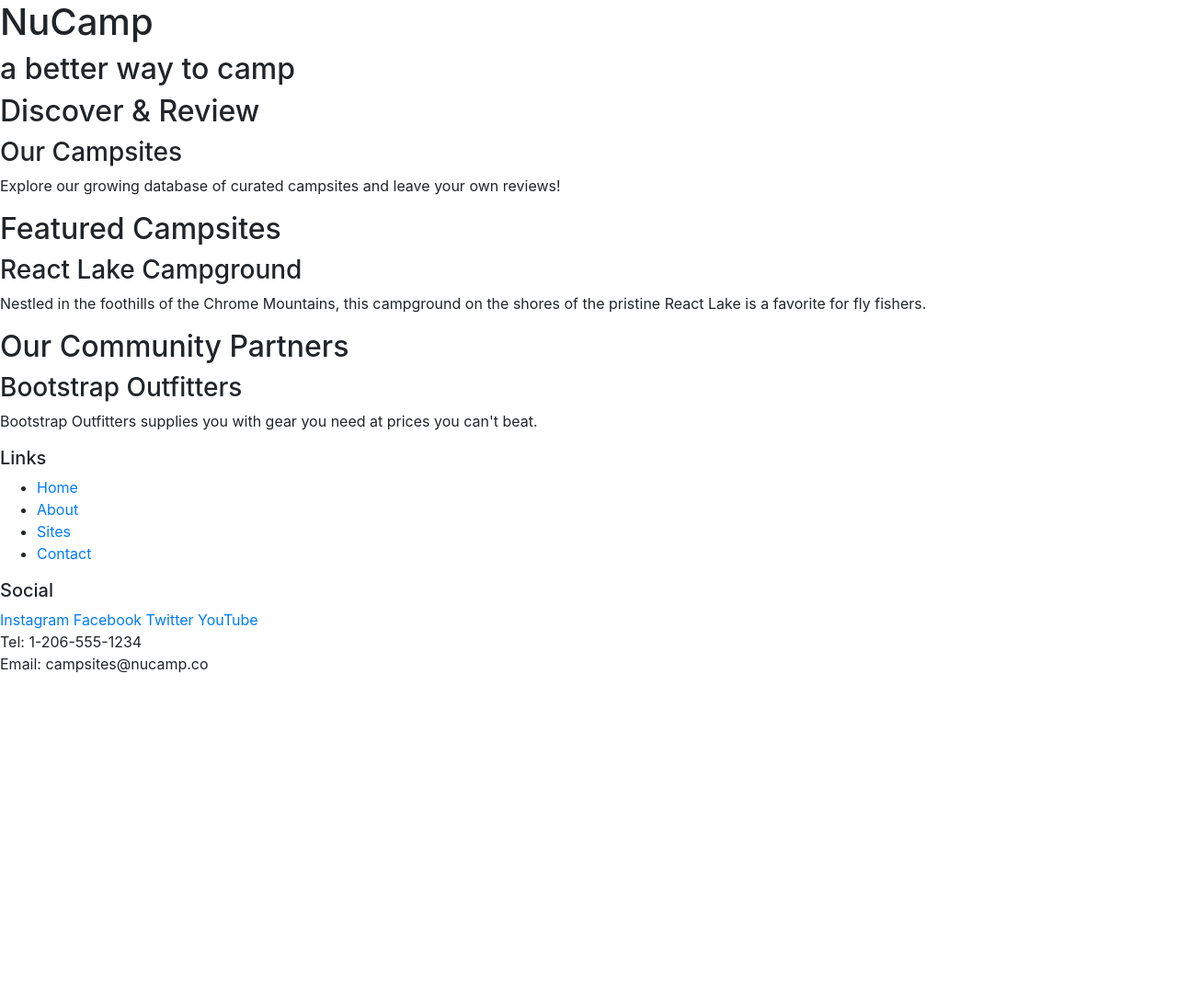
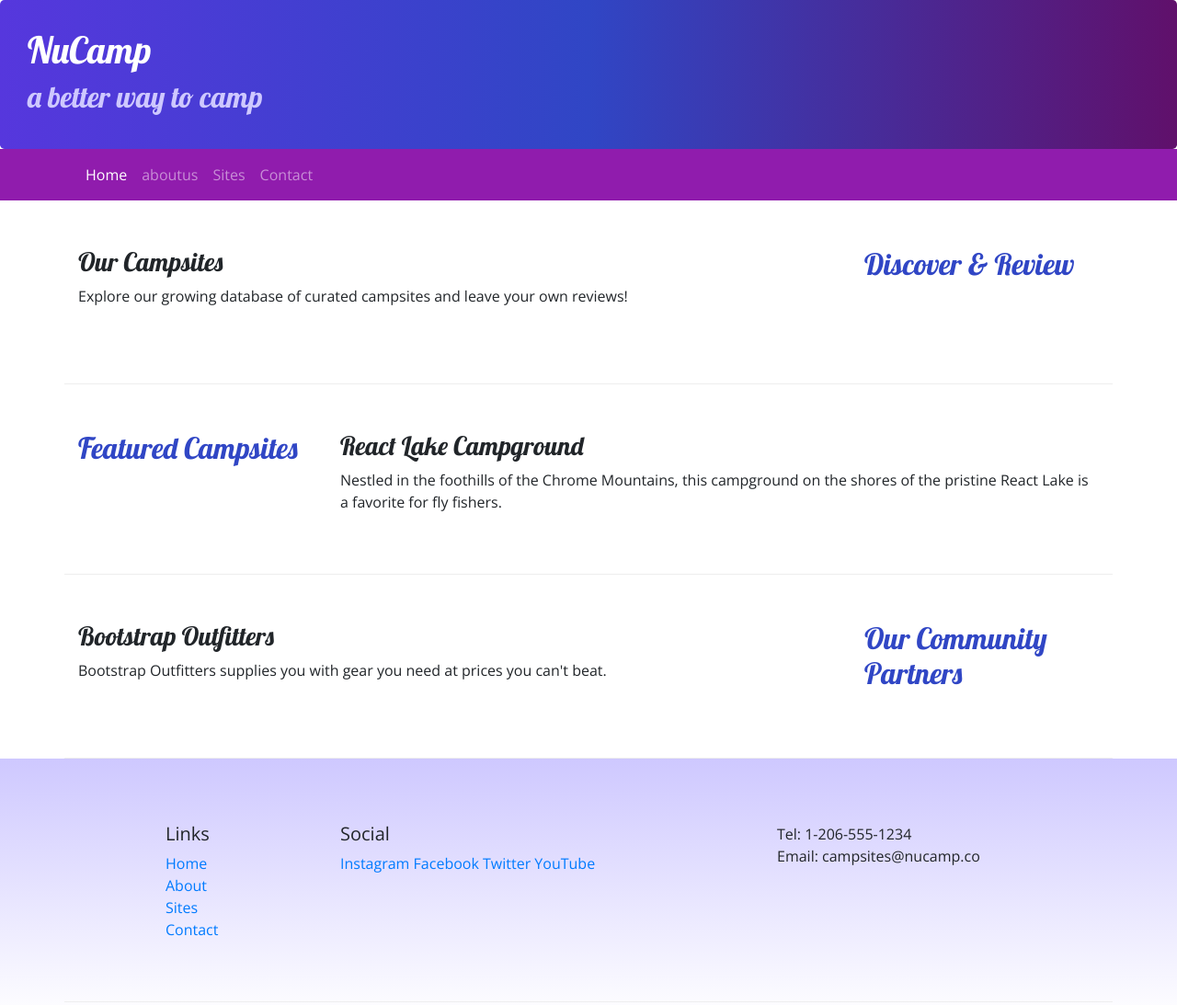
Before and after one commit to ocin13/newcampsite, a website: page index.html in a window 1280 px wide. Shown: the whole page at 92% size. Before the commit the page ends 800 px from the top, so only its background shows below. Drawn offline with nearby package versions, Linux system fonts and the light colour scheme.

Commit message:
navigationbar and breadcrumb

```diff
--- /dev/null
+++ b/css/style.css
@@ -0,0 +1,37 @@
+body {
+    font-family: "Open Sans", sans-serif;
+}
+
+h1, h2, h3 {
+    font-family: "Lobster", cursive;
+}
+
+h2 {
+    color: #3046C5;
+}
+
+header h2 {
+    color: #CEC8FF;
+}
+
+footer {
+    background-image: linear-gradient(#CEC8FF, white);
+    padding: 20px 0;
+}
+
+.jumbotron {
+    padding: 30px;
+    background-image: linear-gradient(to right, #5637DD, #3046C5, #60106B);
+    color: white;
+    margin:0;
+}
+
+.row-content {
+    padding: 50px 0;
+    border-bottom: 1px ridge;
+    min-height: 200px;
+}
+
+.navbar{
+    background-color: #901cad;
+}
--- a/index.html
+++ b/index.html
@@ -7,63 +7,102 @@
 
     <!-- Bootstrap CSS -->
     <link rel="stylesheet" href="node_modules/bootstrap/dist/css/bootstrap.min.css" />
+    <!-- Additional CSS must be placed after Bootstrap CSS -->
+    <link rel="stylesheet" href="https://fonts.googleapis.com/css?family=Lobster|Open+Sans" />
+    <link href="css/style.css" rel="stylesheet" type="text/css">
     <title>NuCamp: A Better Way To Camp</title>
 </head>
 
+
+
 <body>
 
-    <header>
+    <header class="jumbotron">
         <div>
             <h1>NuCamp</h1>
             <h2>a better way to camp</h2>
         </div>
     </header>
 
-    <div>
+    <nav class="navbar navbar-expand-sm navbar-dark sticky-top">
+        <div class="container">
+            <button class="navbar-toggler ml-auto" type="button"  data-toggle="collapse" data-target="#navigation">
+                <span class="navbar-toggler-icon"></span>
+            </button>
+            <div class="collapse navbar-collapse" id="navigation">
+                <ul class="navbar-nav">
+                    <li class="nav-item active"><a class="nav-link" href="#">Home</a></li>
+                    <li class="nav-item"><a class="nav-link" href="aboutus.html">aboutus</a></li>
+                    <li class="nav-item"><a class="nav-link" href="#">Sites</a></li>
+                    <li class="nav-item"><a class="nav-link" href="#">Contact</a></li>
+                </ul>
+            </div>
+        </div>
+    </nav>
+
+    <div class="container">
+        <div class="row row-content">
+            <div class="col-sm-4 order-sm-last col-md-3">
                 <h2>Discover & Review</h2>
+            </div>
+            <div class="col">
                 <h3>Our Campsites</h3>
-        <p>Explore our growing database of curated campsites and leave your own reviews!</p>
+                <p class="d-none d-sm-block">Explore our growing database of curated campsites and leave your own reviews!</p>
+
+            </div>
+        </div>
+        <div class="row row-content">
+            <div class="col-sm-4 col-md-3">
+                <h2>Featured Campsites</h2>
+            </div>
+            <div class="col">
+                <h3>React Lake Campground</h3>
+                <p class="d-none d-sm-block">Nestled in the foothills of the Chrome Mountains, this campground on the shores of the pristine React Lake is a favorite for fly fishers.</p>
+            </div>
         </div>
 
-    <div>
-        <h2>Featured Campsites</h2>
-        <h3>React Lake Campground</h3>
-        <p>Nestled in the foothills of the Chrome Mountains, this campground on the shores of the pristine React Lake is a favorite for fly fishers.</p>
+        <div class="row row-content">
+            <div class="col-sm-4 order-sm-last col-md-3">
+                <h2>Our Community Partners</h2>
             </div>
-
-    <div>
-        <h2>Our Community Partners</h2>
+            <div class="col">
                 <h3>Bootstrap Outfitters</h3>
-        <p>Bootstrap Outfitters supplies you with gear you need at prices you can't beat.</p>
+                <p class="d-none d-sm-block">Bootstrap Outfitters supplies you with gear you need at prices you can't beat.</p>
+            </div>
+        </div>
     </div>
 
     <footer>
-        <div>
+        <div class="container">
+            <div class="row row-content">
+                    <div class="col-4 col-sm-2 offset-1">
                         <h5>Links</h5>
-            <ul>
+                        <ul class="list-unstyled">
                             <li><a href="#">Home</a></li>
-                <li><a href="#">About</a></li>
+                            <li><a href="aboutus.html">About</a></li>
                             <li><a href="#">Sites</a></li>
                             <li><a href="#">Contact</a></li>
                         </ul>
                     </div>
-        <div>
+                    <div class="col-6 col-sm-5">
                         <h5>Social</h5>
                         <a href="http://instagram.com/">Instagram</a>
                         <a href="http://facebook.com/">Facebook</a>
                         <a href="http://twitter.com/">Twitter</a>
                         <a href="http://youtube.com/">YouTube</a>
                     </div>
-        <div>
+                    <div class="col-sm-4">
                         Tel: 1-206-555-1234<br />
                         Email: campsites@nucamp.co
+                    </div>
+            </div>
         </div>
     </footer>
 
     <!-- jQuery must come first, then Popper.js, then the Bootstrap JavaScript plugins.-->
-    <script src="node_modules/jquery/dist/jquery.slim.min.js"></script>
-    <script src="node_modules/popper.js/dist/umd/popper.min.js"></script>
-    <script src="node_modules/bootstrap/dist/js/bootstrap.min.js"></script>
+    <script src="https://code.jquery.com/jquery-3.2.1.slim.min.js" integrity="sha384-KJ3o2DKtIkvYIK3UENzmM7KCkRr/rE9/Qpg6aAZGJwFDMVNA/GpGFF93hXpG5KkN" crossorigin="anonymous"></script>
+<script src="https://cdnjs.cloudflare.com/ajax/libs/popper.js/1.12.9/umd/popper.min.js" integrity="sha384-ApNbgh9B+Y1QKtv3Rn7W3mgPxhU9K/ScQsAP7hUibX39j7fakFPskvXusvfa0b4Q" crossorigin="anonymous"></script>
+<script src="https://maxcdn.bootstrapcdn.com/bootstrap/4.0.0/js/bootstrap.min.js" integrity="sha384-JZR6Spejh4U02d8jOt6vLEHfe/JQGiRRSQQxSfFWpi1MquVdAyjUar5+76PVCmYl" crossorigin="anonymous"></script>
 
 </body>
 
```
Also changed, not shown: aboutus.html (added, +111 -0 lines). Lines whose indentation alone changed are shown as unchanged.
